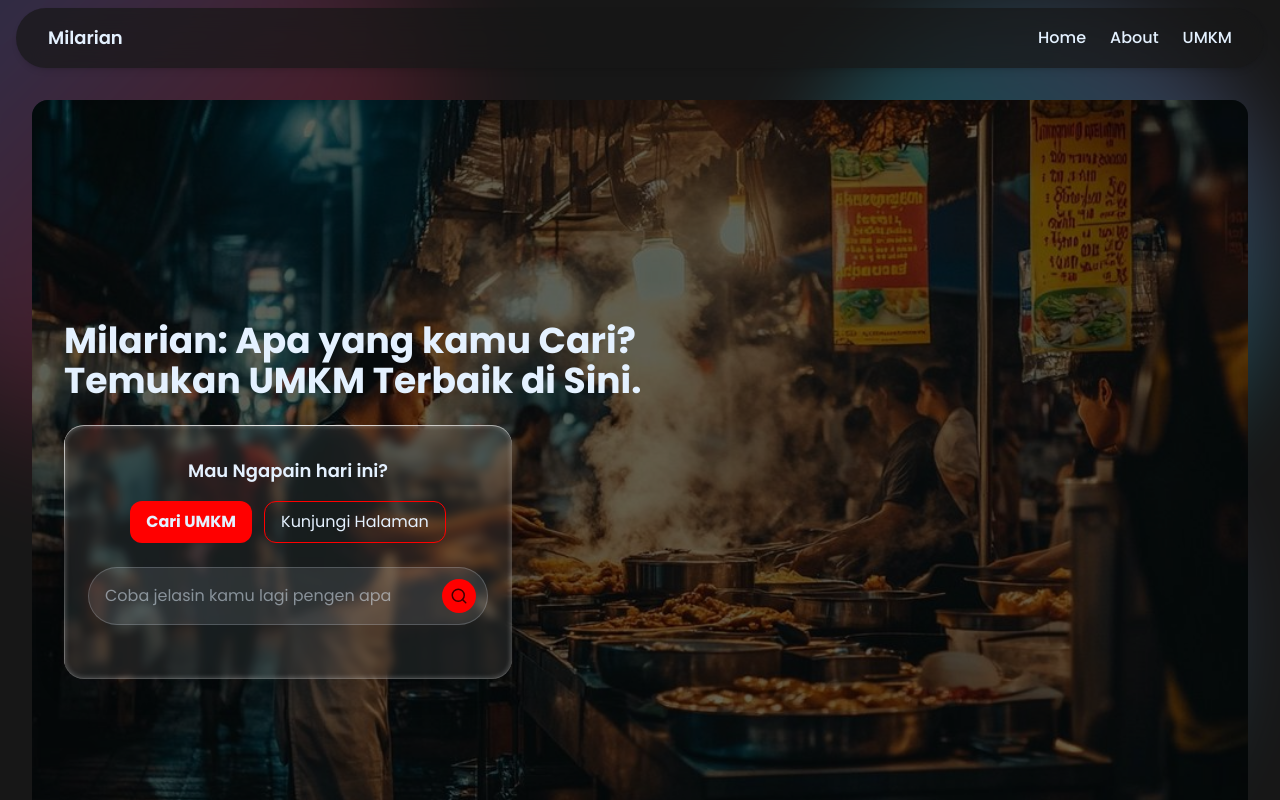
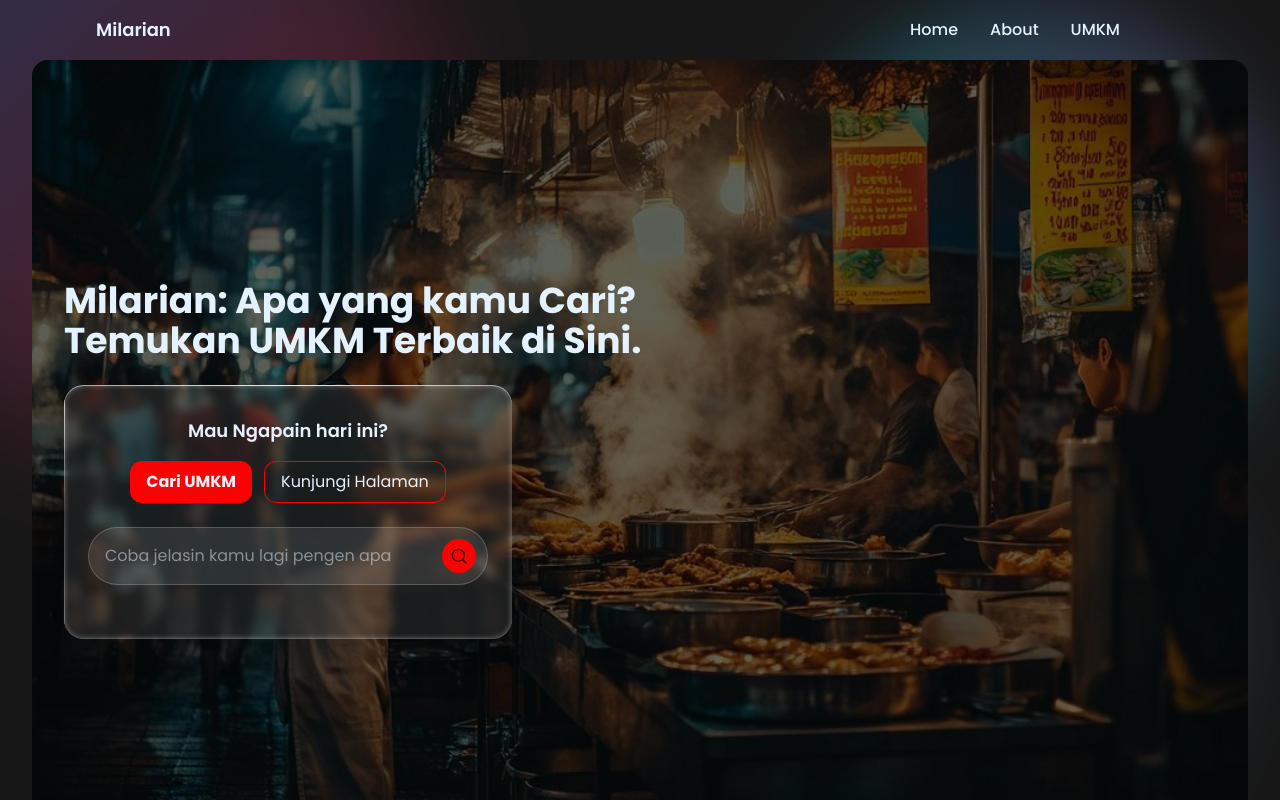
Before and after one commit to kanaee-cloud/milarian-fe, a React (Vite) app: page / in a window 1280 px wide. Shown: the top 800 px of the page. Built offline with nearby package versions, Linux system fonts and the light colour scheme.

Commit message:
perubahan navbar

```diff
--- a/src/components/Navbar.jsx
+++ b/src/components/Navbar.jsx
@@ -1,23 +1,90 @@
+import { useState, useEffect } from 'react';
+
 export const Navbar = () => {
+    const [isScrolled, setIsScrolled] = useState(false);
+    const [isMobileMenuOpen, setIsMobileMenuOpen] = useState(false);
 
-    const item = [
+    useEffect(() => {
+        const handleScroll = () => {
+            setIsScrolled(window.scrollY > 10);
+        };
+
+        window.addEventListener('scroll', handleScroll);
+        return () => window.removeEventListener('scroll', handleScroll);
+    }, []);
+
+    const menuItems = [
         { name: "Home", link: "/" },
         { name: "About", link: "/about" },
         { name: "UMKM", link: "/umkm" },
-    ]
+    ];
+
+    const handleMenuClick = () => setIsMobileMenuOpen(false);
+
+    const linkStyle = { textDecorationColor: 'transparent' };
+    const handleMouseEnter = (e) => e.currentTarget.style.textDecorationColor = '#FF0000';
+    const handleMouseLeave = (e) => e.currentTarget.style.textDecorationColor = 'transparent';
+
+    const renderMenuItems = (isMobile = false) => (
+        menuItems.map((navItem, index) => (
+            <li key={index}>
+                <a
+                    href={navItem.link}
+                    className="text-light font-medium hover:underline decoration-2 underline-offset-4"
+                    style={linkStyle}
+                    onMouseEnter={handleMouseEnter}
+                    onMouseLeave={handleMouseLeave}
+                    onClick={isMobile ? handleMenuClick : undefined}
+                >
+                    {navItem.name}
+                </a>
+            </li>
+        ))
+    );
 
     return (
-        <nav className="flex justify-between shadow-md px-8 py-4 rounded-full bg-dark/70 backdrop-blur-md items-center">
-            <h1 className="font-semibold text-lg text-light">Milarian</h1>
-            <ul className="flex gap-6">
-                {item.map((navItem, index) => (
-                    <li key={index}>
-                        <a href={navItem.link} className="text-light font-medium hover:text-accent">
-                            {navItem.name}
-                        </a>
-                    </li>
-                ))}
+        <nav className={`flex justify-between px-6 md:px-24 py-4 mb-6 items-center fixed top-0 left-0 right-0 z-50 transition-all duration-300 ${
+            isScrolled || isMobileMenuOpen ? 'bg-dark/80 backdrop-blur-md shadow-lg' : 'bg-transparent'
+        }`}>
+            <h1 className="font-semibold text-lg text-light md:block absolute md:relative left-1/2 md:left-0 -translate-x-1/2 md:translate-x-0">Milarian</h1>
+
+            {/* Desktop Menu */}
+            <ul className="hidden md:flex gap-8 mr-16">
+                {renderMenuItems()}
             </ul>
+
+            {/* Burger Menu Button */}
+            <button
+                className="md:hidden text-light focus:outline-none"
+                onClick={() => setIsMobileMenuOpen(!isMobileMenuOpen)}
+                aria-label="Toggle menu"
+            >
+                <svg
+                    className="w-6 h-6"
+                    fill="none"
+                    stroke="currentColor"
+                    viewBox="0 0 24 24"
+                >
+                    <path
+                        strokeLinecap="round"
+                        strokeLinejoin="round"
+                        strokeWidth={2}
+                        d={isMobileMenuOpen ? "M6 18L18 6M6 6l12 12" : "M4 6h16M4 12h16M4 18h16"}
+                    />
+                </svg>
+            </button>
+
+            {/* Mobile Menu */}
+            <div className={`absolute top-full left-0 right-0 bg-dark/80 backdrop-blur-md md:hidden overflow-hidden transition-all duration-300 ease-in-out shadow-lg ${
+                isMobileMenuOpen ? 'max-h-64 opacity-100' : 'max-h-0 opacity-0'
+            }`}>
+                <div style={{ height: '2px', backgroundColor: '#FF0000', margin: '8px 24px 0' }}></div>
+                <ul className="flex flex-col items-center py-6 gap-6">
+                    {renderMenuItems(true)}
+                </ul>
+            </div>
         </nav>
-    )
-}
+    );
+};
+
+export default Navbar
--- a/src/pages/home/Hero.jsx
+++ b/src/pages/home/Hero.jsx
@@ -3,7 +3,7 @@ import ActionSelector from '../../components/ActionSelector'
 
 const Hero = () => {
   return (
-    <section className="relative min-h-screen flex justify-left px-8 items-center bg-hero bg-cover bg-center  my-6 rounded-2xl overflow-hidden">
+    <section className="relative min-h-screen flex justify-left px-8 items-center bg-hero bg-cover bg-center  my-6 rounded-2xl overflow-hidden mt-11">
       <div className="absolute inset-0 bg-black/60"></div>
 
 
```
